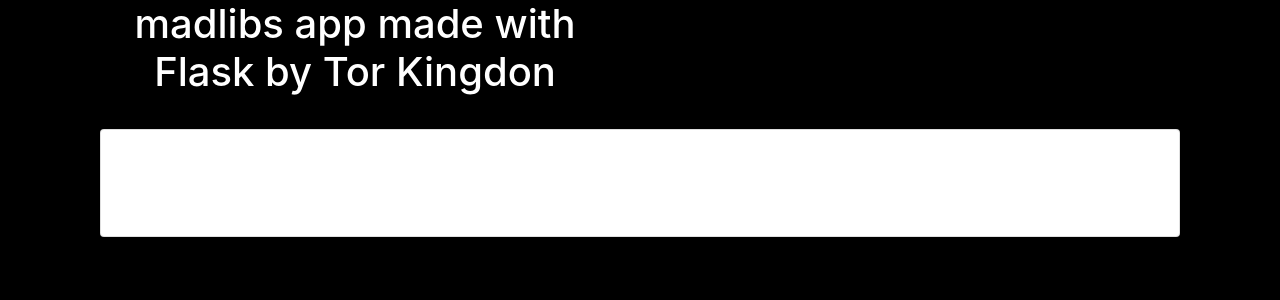
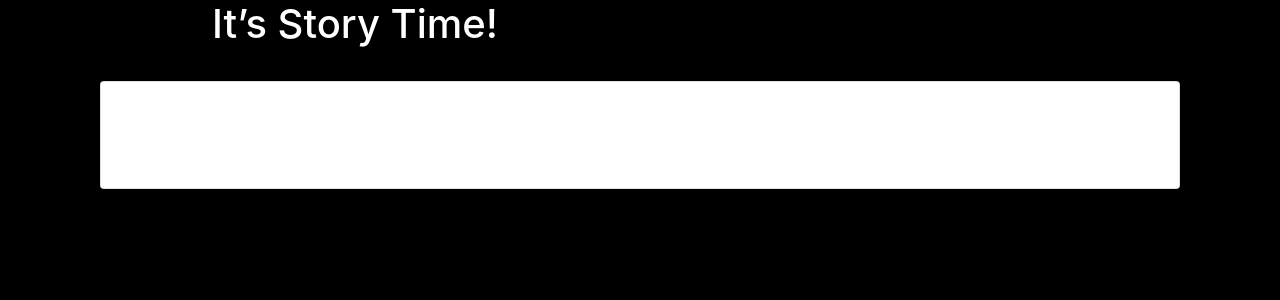
Before and after one commit to kingtor69/flask-madlibs, a Python web app: template templates/story.html in a window 1280 px wide. Shown: the part 56-356 px from the top of the page. Run offline with Jinja, Linux system fonts and the light colour scheme; the template is opened without the code that fills it, so the values that code supplies are empty; some libraries are stand-ins or nearby versions.

Commit message:
keep going on take2

```diff
--- /dev/null
+++ b/templates/pick-story.html
@@ -0,0 +1,5 @@
+{% extends 'base.html' %}
+{% block title %}madlibs story selection{% endblock %}
+{% block header %}madlibs story selection{% endblock %}
+{% block content %}
+{% endblock %}
--- a/templates/story.html
+++ b/templates/story.html
@@ -1,6 +1,6 @@
 {% extends 'base.html' %}
-{% block title %}madlibs{% endblock %}
-{% block header %}madlibs app made with Flask by Tor Kingdon{% endblock %}
+{% block title %}madlibs story{% endblock %}
+{% block header %}It&rsquo;s Story Time!{% endblock %}
 {% block content %}
 <div class="container">
   <div class="card secondary">
```
Also changed, not shown: app.py (+4 -18 lines), stories.py (+14 -6 lines).
